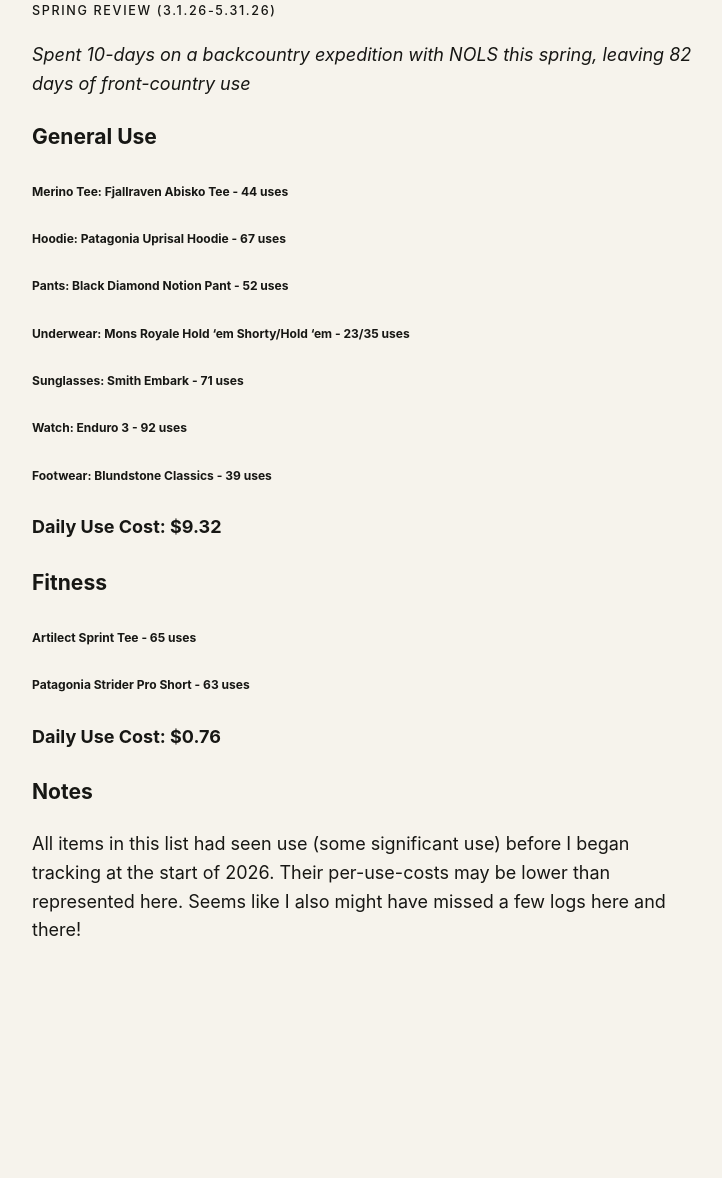
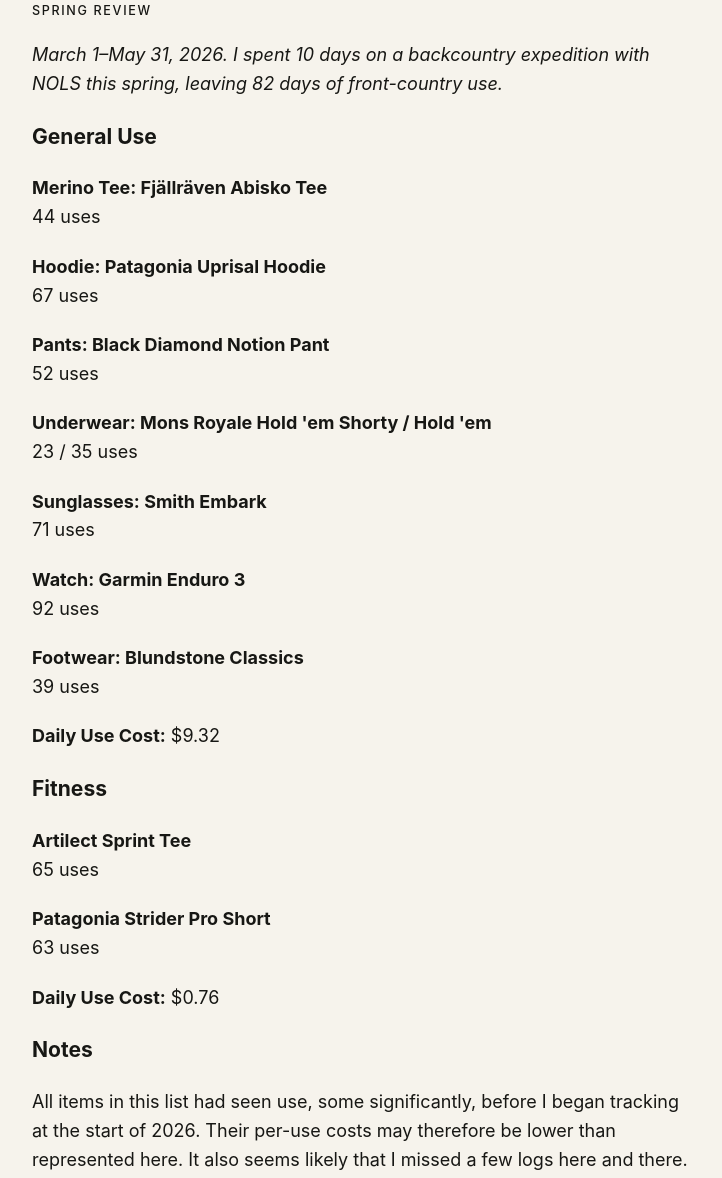
Before and after one commit to essentialsinmotion/essentials-in-motion, an Eleventy site: page src/lists/Spring-review-2026.md in a window 1280 px wide. Shown: the part 265-1443 px from the top of the page, without its empty margins (230-952 px from the left). Before the commit the page ends 1303 px from the top, so only its background shows below. Built offline with nearby package versions, Linux system fonts and the light colour scheme; Eleventy itself is replaced by a stand-in of ours; files that its build step writes are made by us from their sources.

Commit message:
Revise Spring Review formatting and content
Updated formatting and improved clarity of the Spring Review section. Adjusted item descriptions and usage statistics for better readability.

```diff
--- a/src/lists/Spring-review-2026.md
+++ b/src/lists/Spring-review-2026.md
@@ -6,25 +6,46 @@ layout: layouts/list.njk
 tags:
   - lists
 ---
-## Spring Review (3.1.26-5.31.26)
-*Spent 10-days on a backcountry expedition with NOLS this spring, leaving 82 days of front-country use*
+
+## Spring Review
+
+*March 1–May 31, 2026. I spent 10 days on a backcountry expedition with NOLS this spring, leaving 82 days of front-country use.*
 
 ### General Use
-###### Merino Tee: Fjallraven Abisko Tee - 44 uses
-###### Hoodie: Patagonia Uprisal Hoodie - 67 uses
-###### Pants: Black Diamond Notion Pant - 52 uses
-###### Underwear: Mons Royale Hold ‘em Shorty/Hold ‘em - 23/35 uses
-###### Sunglasses: Smith Embark - 71 uses
-###### Watch: Enduro 3 - 92 uses
-###### Footwear: Blundstone Classics - 39 uses
 
-#### Daily Use Cost: $9.32
+**Merino Tee: Fjällräven Abisko Tee**
+44 uses
+
+**Hoodie: Patagonia Uprisal Hoodie**
+67 uses
+
+**Pants: Black Diamond Notion Pant**
+52 uses
+
+**Underwear: Mons Royale Hold 'em Shorty / Hold 'em**
+23 / 35 uses
+
+**Sunglasses: Smith Embark**
+71 uses
+
+**Watch: Garmin Enduro 3**
+92 uses
+
+**Footwear: Blundstone Classics**
+39 uses
+
+**Daily Use Cost:** $9.32
 
 ### Fitness
-###### Artilect Sprint Tee - 65 uses
-###### Patagonia Strider Pro Short - 63 uses
 
-#### Daily Use Cost: $0.76
+**Artilect Sprint Tee**
+65 uses
+
+**Patagonia Strider Pro Short**
+63 uses
+
+**Daily Use Cost:** $0.76
 
 ### Notes
-All items in this list had seen use (some significant use) before I began tracking at the start of 2026. Their per-use-costs may be lower than represented here. Seems like I also might have missed a few logs here and there!
+
+All items in this list had seen use, some significantly, before I began tracking at the start of 2026. Their per-use costs may therefore be lower than represented here. It also seems likely that I missed a few logs here and there.
```
